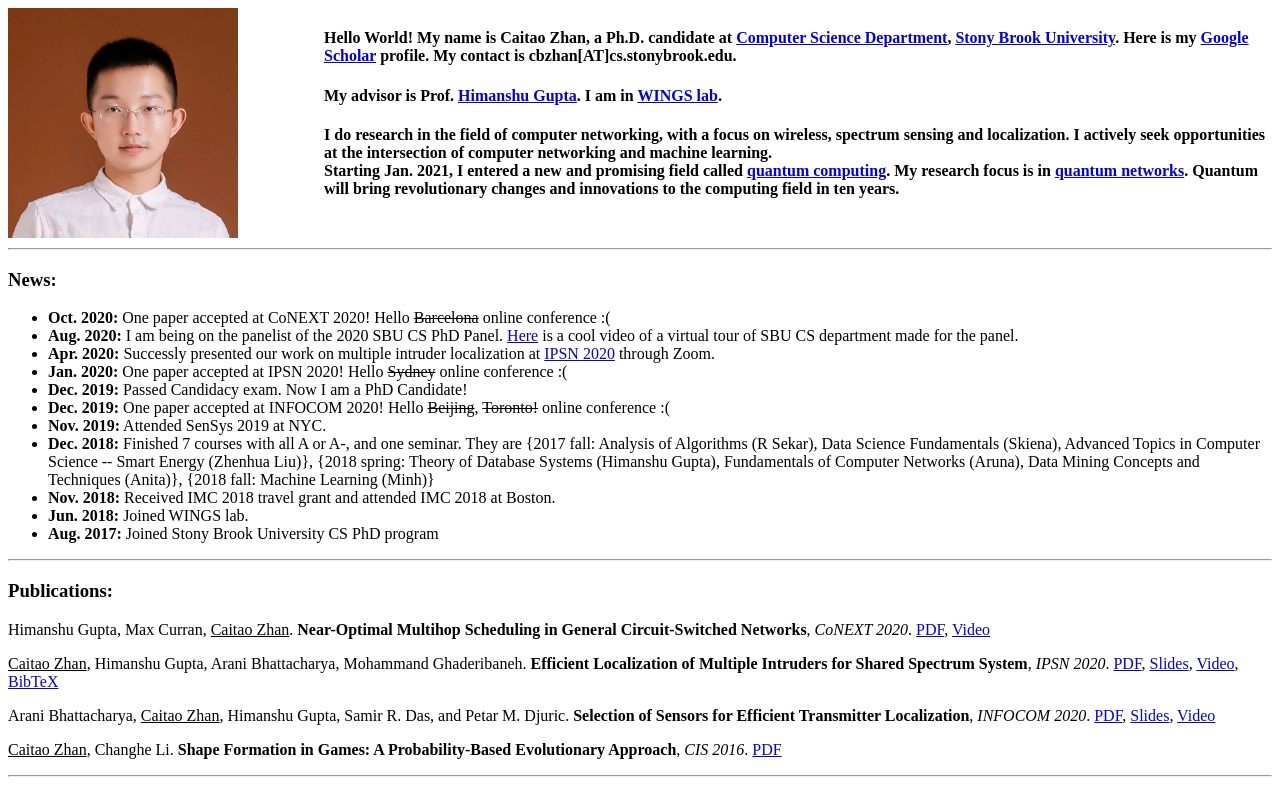
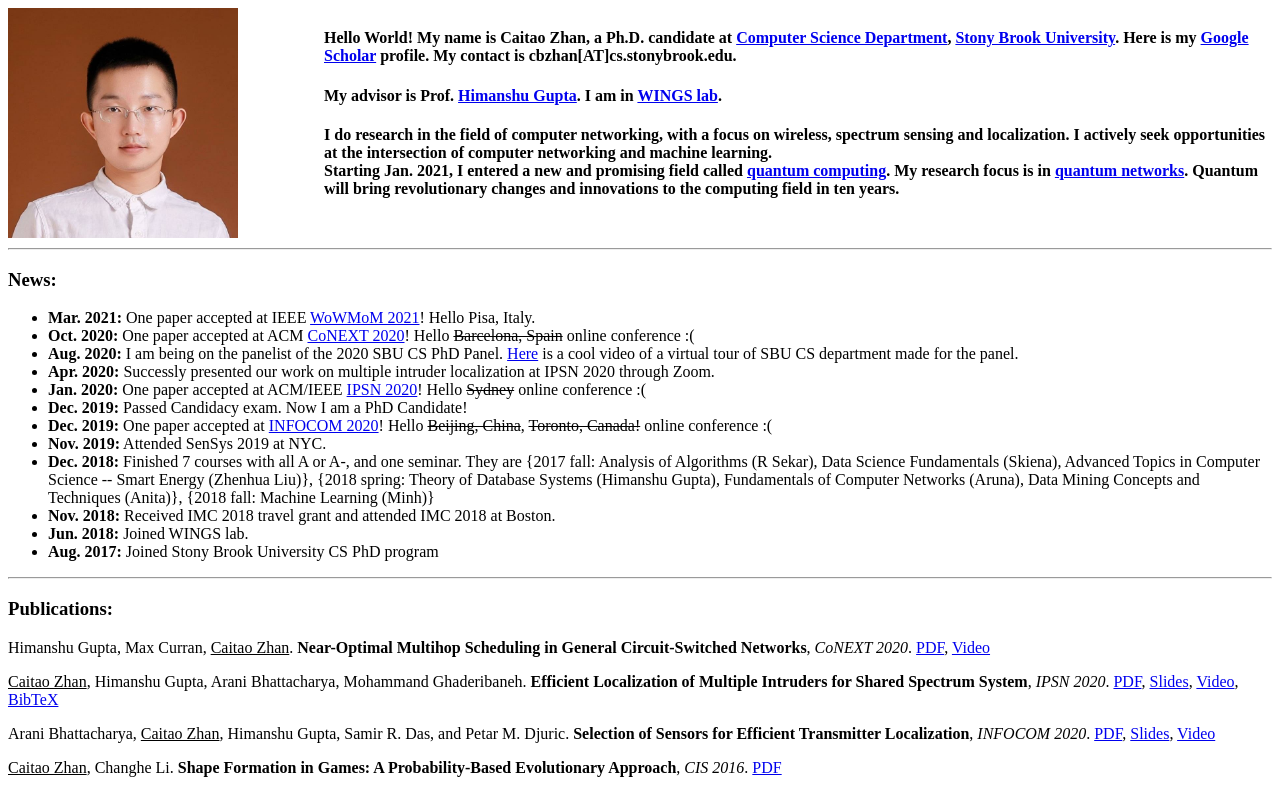
Before and after one commit to caitaozhan/caitaozhan.github.io, a plain HTML site: page index.html in a window 1280 px wide. Shown: the top 792 px of the page. Drawn offline with Linux system fonts and the light colour scheme.

Commit message:
WoWMoM 2021 paper

```diff
--- a/index.html
+++ b/index.html
@@ -51,12 +51,13 @@
             <div>
                 <h3>News:</h3>
                 <ul>
-                    <li><b>Oct. 2020:</b> One paper accepted at CoNEXT 2020! Hello <s>Barcelona</s> online conference :(</li>
+                    <li><b>Mar. 2021:</b> One paper accepted at IEEE <a href="http://wowmom2021.iit.cnr.it/" target="_blank">WoWMoM 2021</a>! Hello Pisa, Italy.</li>
+                    <li><b>Oct. 2020:</b> One paper accepted at ACM <a href="https://conferences2.sigcomm.org/co-next/2020/#!/home" target="_blank">CoNEXT 2020</a>! Hello <s>Barcelona, Spain</s> online conference :(</li>
                     <li><b>Aug. 2020:</b> I am being on the panelist of the 2020 SBU CS PhD Panel. <a href="https://www.youtube.com/watch?v=IbO3Z1mJ2lU" target="_blank">Here</a> is a cool video of a virtual tour of SBU CS department made for the panel.</li>
-                    <li><b>Apr. 2020:</b> Successly presented our work on multiple intruder localization at <a href="https://ipsn.acm.org/2020/" target="_blank">IPSN 2020</a> through Zoom. </li>
-                    <li><b>Jan. 2020:</b> One paper accepted at IPSN 2020! Hello <s>Sydney</s> online conference :(</li>
+                    <li><b>Apr. 2020:</b> Successly presented our work on multiple intruder localization at IPSN 2020 through Zoom. </li>
+                    <li><b>Jan. 2020:</b> One paper accepted at ACM/IEEE <a href="https://ipsn.acm.org/2020/" target="_blank">IPSN 2020</a>! Hello <s>Sydney</s> online conference :(</li>
                     <li><b>Dec. 2019:</b> Passed Candidacy exam. Now I am a PhD Candidate!</li>
-                    <li><b>Dec. 2019:</b> One paper accepted at INFOCOM 2020! Hello <s>Beijing</s>, <s>Toronto!</s> online conference :(</li>
+                    <li><b>Dec. 2019:</b> One paper accepted at <a href="https://infocom2020.ieee-infocom.org/" target="_blank">INFOCOM 2020</a>! Hello <s>Beijing, China</s>, <s>Toronto, Canada!</s> online conference :(</li>
                     <li><b>Nov. 2019:</b> Attended SenSys 2019 at NYC.</li>
                     <li><b>Dec. 2018:</b> Finished 7 courses with all A or A-, and one seminar. They are {2017 fall: Analysis of Algorithms (R Sekar), Data Science Fundamentals (Skiena),
                         Advanced Topics in Computer Science -- Smart Energy (Zhenhua Liu)},  {2018 spring: Theory of Database Systems (Himanshu Gupta), Fundamentals of Computer Networks (Aruna),
```
